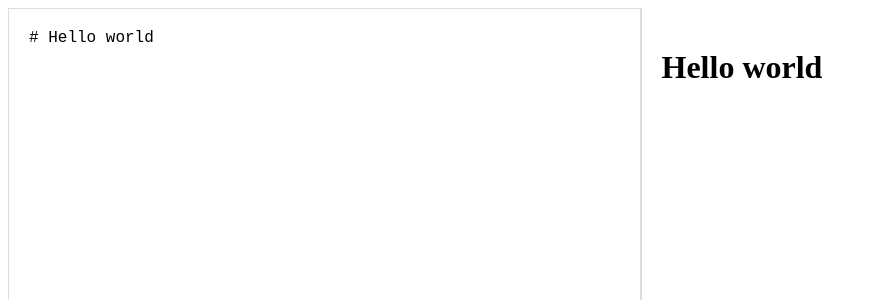
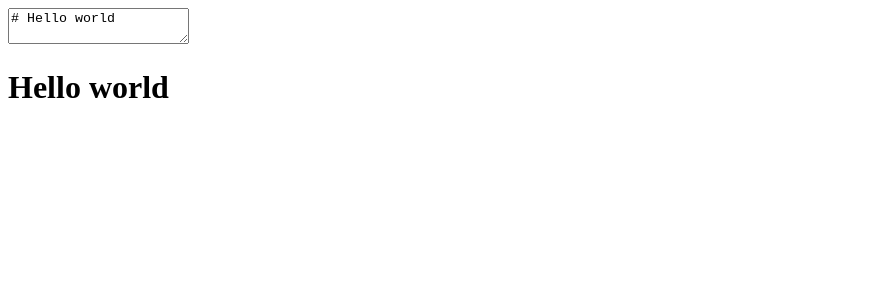
Before and after one commit to acciojob/markdown-iABM3568, a React app: page / in a window 1280 px wide. Shown: the top 300 px of the page, without its empty margins (0-876 px from the left). Built offline with nearby package versions, Linux system fonts and the light colour scheme.

Commit message:
Update MarkdownEditor.js

```diff
--- a/src/components/MarkdownEditor.js
+++ b/src/components/MarkdownEditor.js
@@ -2,75 +2,30 @@ import React, { useState, useEffect } from "react";
 
 const MarkdownEditor = () => {
   const [markdown, setMarkdown] = useState("# Hello world");
-  const [preview, setPreview] = useState("<h1>Hello world</h1>");
-  const [loading, setLoading] = useState(false);
+  const [preview, setPreview] = useState("");
 
   useEffect(() => {
-    setLoading(true);
-
-    const timer = setTimeout(() => {
-      let html = markdown;
-
-      // Handle headings (order matters!)
-      html = html.replace(/^### (.+)$/gm, '<h3>$1</h3>');
-      html = html.replace(/^## (.+)$/gm, '<h2>$1</h2>');
-      html = html.replace(/^# (.+)$/gm, '<h1>$1</h1>');
-
-      // Handle bold
-      html = html.replace(/\*\*(.+?)\*\*/g, '<strong>$1</strong>');
-
-      // Handle italic
-      html = html.replace(/\*(.+?)\*/g, '<em>$1</em>');
-
-      // Handle paragraphs
-      const lines = html.split('\n');
-      html = lines.map(line => {
-        if (line.trim() && !line.startsWith('<h')) {
-          return `<p>${line}</p>`;
-        }
-        return line;
-      }).join('');
-
-      setPreview(html);
-      setLoading(false);
-    }, 100);
-
-    return () => clearTimeout(timer);
+    // Simple conversion: # heading → <h1>heading</h1>
+    if (markdown.startsWith("# ")) {
+      setPreview(`<h1>${markdown.substring(2)}</h1>`);
+    } else {
+      setPreview(`<p>${markdown}</p>`);
+    }
   }, [markdown]);
 
   return (
-    <div style={{ display: 'flex', height: '100vh', margin: 0 }}>
-      <div className="loading">
-        {loading ? "Loading..." : ""}
-      </div>
-
+    <>
+      <div className="loading"></div>
       <textarea
         className="textarea"
         value={markdown}
         onChange={(e) => setMarkdown(e.target.value)}
-        placeholder="Enter markdown here..."
-        style={{
-          width: '50%',
-          padding: '20px',
-          fontSize: '16px',
-          border: '1px solid #ddd',
-          resize: 'none',
-          fontFamily: 'monospace'
-        }}
       />
-
       <div
         className="preview"
-        style={{
-          width: '50%',
-          padding: '20px',
-          borderLeft: '1px solid #ddd',
-          overflowY: 'auto',
-          backgroundColor: '#fff'
-        }}
         dangerouslySetInnerHTML={{ __html: preview }}
       />
-    </div>
+    </>
   );
 };
 
```
